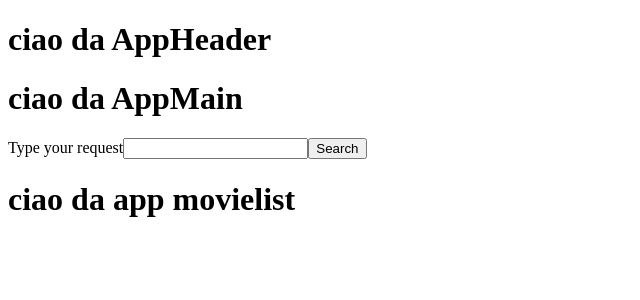
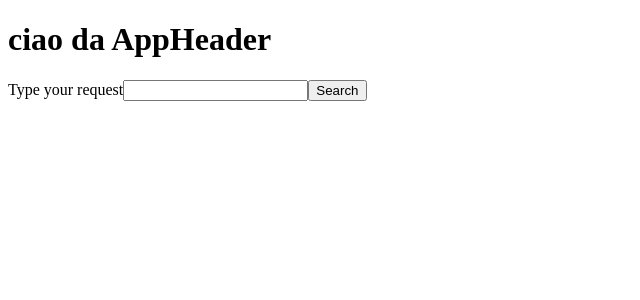
Before and after one commit to fedtoscano/vite-boolflix, a Vue app: page / in a window 1280 px wide. Shown: the top 300 px of the page, without its empty margins (0-640 px from the left). Built offline with nearby package versions, Linux system fonts and the light colour scheme; the HTML template or start-up script is replaced by a standard one.

Commit message:
aggiornamento lingua

```diff
--- a/package.json
+++ b/package.json
@@ -9,6 +9,7 @@
     "preview": "vite preview"
   },
   "dependencies": {
+    "@textabledev/langs-flags-list": "^1.0.0",
     "scss": "^0.2.4",
     "vue": "^3.4.21"
   },
--- a/src/components/AppMain.vue
+++ b/src/components/AppMain.vue
@@ -27,18 +27,18 @@ methods: {
             }
         })
         .then((response) => {
-            console.log(response)
+            // console.log(response)
             this.store.movieList = response.data.results;
         })
         .catch(function (error) {
             console.log(error);
-        });
+        })
+        ;
     }
 }}
 </script>
 
 <template>
-    <h1>ciao da AppMain</h1>
     <AppSearch @searched="searchMovie"/>
     <AppMovieList/>
 </template>
--- a/src/components/AppMovieList.vue
+++ b/src/components/AppMovieList.vue
@@ -6,20 +6,30 @@ data() {
 return {
     store,
 }
+},
+computer(){
+
 }}
 </script>
 
 <template>
-    <h1>ciao da app movielist</h1>
     <ul>
         <li v-for="movie in store.movieList">
             <p>{{ movie.title }}</p>
             <p>{{ movie.original_title }}</p>
             <p>{{ movie.original_language }}</p>
             <p>{{ movie.vote_average }}</p>
+            <span class="lang-icon lang-icon-en"></span>
         </li>
     </ul>
 </template>
 
 <style scoped>
+ul{
+    list-style-type: none;
+}
+.lang-icon {
+            background-image: url(../../node_modules/@textabledev/langs-flags-list/lang-flags.png);
+        }
+
 </style>
```
Also changed, not shown: 1 other file (tests, documents, lock files or other folders).
